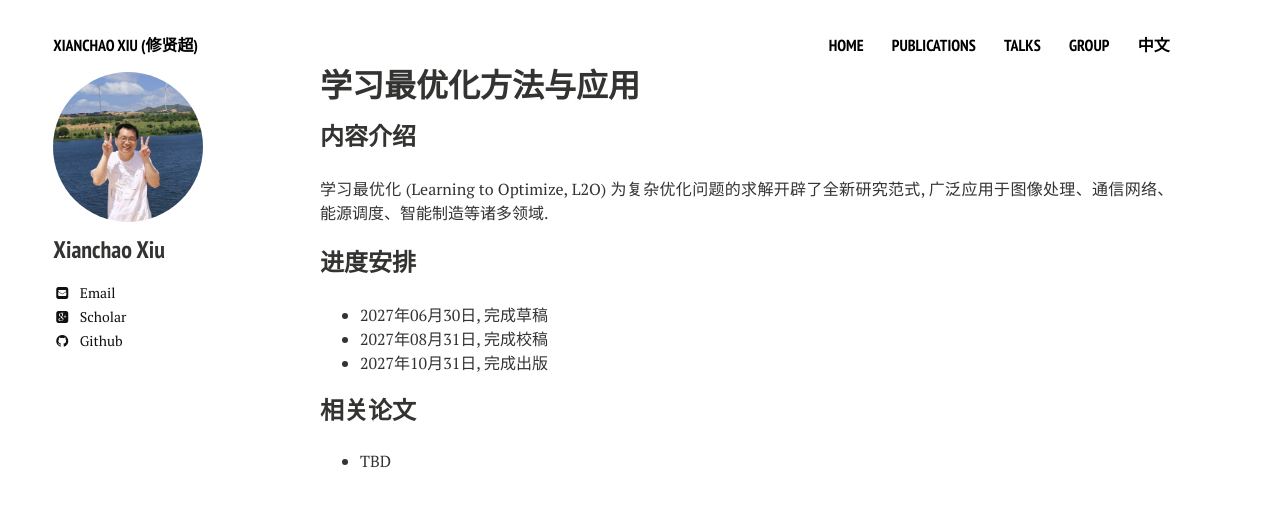
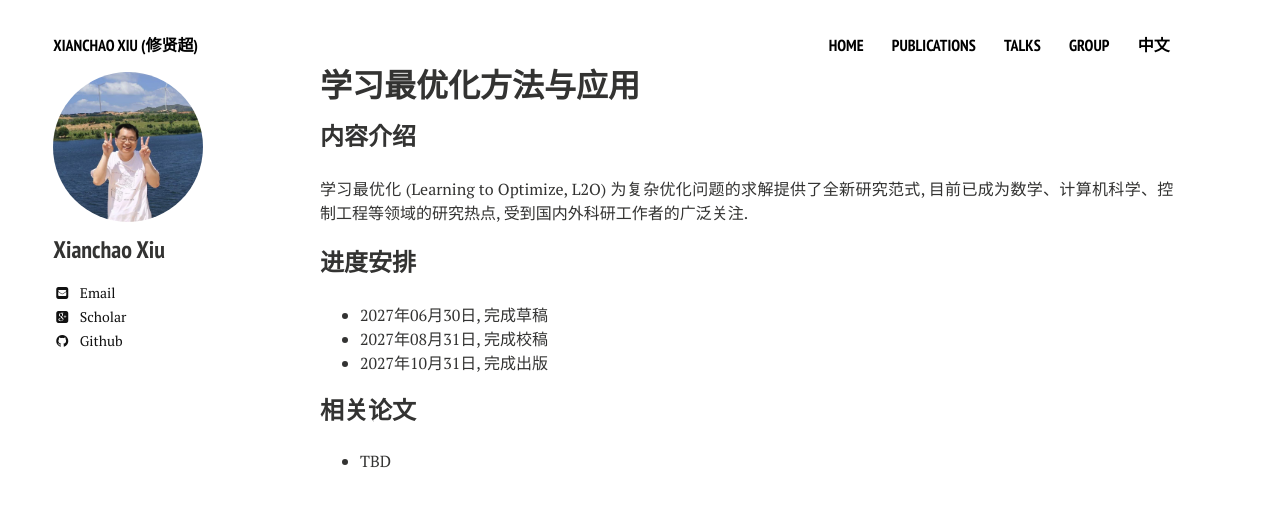
Before and after one commit to xianchaoxiu/xianchaoxiu.github.io, a Jekyll site: the page built from chinese/book/L2O/index.md, in a window 1280 px wide. Shown: the top 507 px of the page. Built offline with Jekyll 4.4.1, drawn with Linux system fonts in a browser that asks for light colours; nearby versions of some CDN libraries.

Commit message:
Update index.md

```diff
--- a/chinese/book/L2O/index.md
+++ b/chinese/book/L2O/index.md
@@ -6,8 +6,7 @@ share: false
 ---
 
 ### 内容介绍
-学习最优化 (Learning to Optimize, L2O) 为复杂优化问题的求解开辟了全新研究范式, 广泛应用于图像处理、通信网络、能源调度、智能制造等诸多领域. <br>
-
+学习最优化 (Learning to Optimize, L2O) 为复杂优化问题的求解提供了全新研究范式, 目前已成为数学、计算机科学、控制工程等领域的研究热点, 受到国内外科研工作者的广泛关注. <br>
 
 ### 进度安排
 * 2027年06月30日, 完成草稿<br>
```
